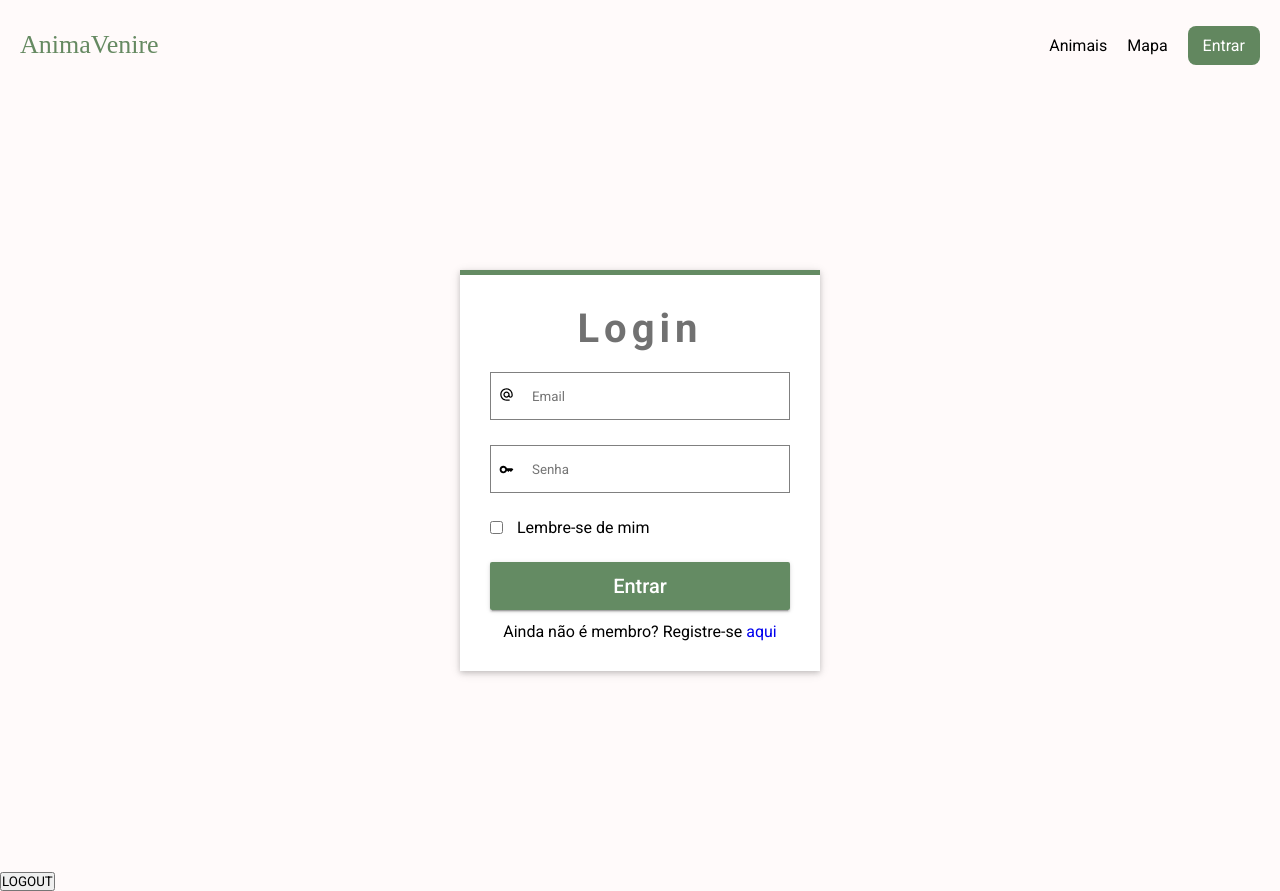
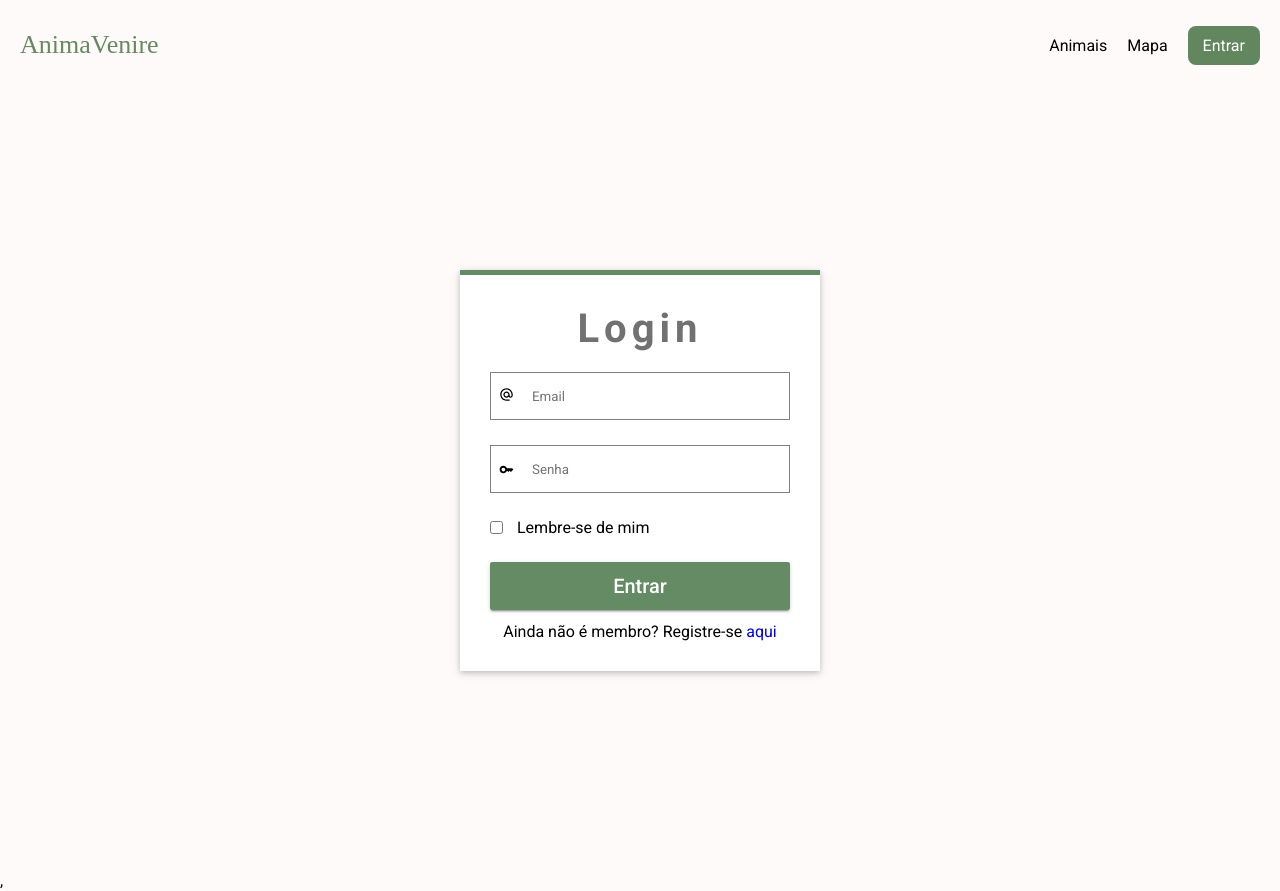
Before and after one commit to kyoduke/animavenire-react, a React (Vite) app: page /login in a window 1280 px wide. Built offline with nearby package versions, Linux system fonts and the light colour scheme.

Commit message:
changed file naming structure

```diff
--- a/src/components/Header/index.tsx
+++ b/src/components/Header/Header.tsx
@@ -4,7 +4,8 @@ import { Link } from "react-router-dom";
 import { useAuth } from "../../contexts/AuthContext";
 
 const Header: FC = () => {
-  const { isLogged, login, logout } = useAuth();
+  const { isLogged, logout } = useAuth();
+
   return (
     <header className="navbar">
       <ul>
--- a/src/main.tsx
+++ b/src/main.tsx
@@ -2,11 +2,12 @@ import { StrictMode } from "react";
 import { createRoot } from "react-dom/client";
 import { createBrowserRouter, RouterProvider } from "react-router-dom";
 import "./index.css";
-import Root from "./routes/Root/index.tsx";
-import LoginPage from "./routes/Login/index.tsx";
+import Root from "./routes/Root/Root.tsx";
+import LoginPage from "./routes/Login/Login.tsx";
 import { AuthProvider } from "./contexts/AuthContext.tsx";
-import { Logout } from "./routes/Logout/index.ts";
+import { Logout } from "./routes/Logout/Logout.ts";
 import ProtectedRoute from "./routes/ProtectedRoute.tsx";
+import PublicRoute from "./routes/PublicRoute.tsx";
 
 const router = createBrowserRouter([
   {
@@ -19,7 +20,11 @@ const router = createBrowserRouter([
   },
   {
     path: "/login",
-    element: <LoginPage />,
+    element: (
+      <PublicRoute>
+        <LoginPage />,
+      </PublicRoute>
+    ),
   },
   {
     path: "/logout",
--- /dev/null
+++ b/src/routes/Login/Login.tsx
@@ -0,0 +1,13 @@
+import Header from "../../components/Header/Header";
+import Login from "../../components/Login/Login";
+import "./index.css";
+
+export default function LoginPage() {
+  // TODO: Login Page
+  return (
+    <>
+      <Header />
+      <Login />
+    </>
+  );
+}
--- a/src/routes/Login/index.tsx
+++ /dev/null
@@ -1,16 +0,0 @@
-import Header from "../../components/Header";
-import Login from "../../components/Login";
-import "./index.css";
-import { useAuth } from "../../contexts/AuthContext";
-
-export default function LoginPage() {
-  const { login } = useAuth();
-  // TODO: Login Page
-  return (
-    <>
-      <Header />
-      <Login />
-      <button onClick={() => login()}>LOGOUT</button>
-    </>
-  );
-}
--- /dev/null
+++ b/src/routes/PublicRoute.tsx
@@ -0,0 +1,19 @@
+import { Navigate } from "react-router-dom";
+import { useAuth } from "../contexts/AuthContext";
+import { ReactNode } from "react";
+
+interface Props {
+  children?: ReactNode;
+}
+
+function PublicRoute({ children }: Props) {
+  const { isLogged } = useAuth();
+
+  if (isLogged) {
+    return <Navigate to="/" />;
+  }
+
+  return children;
+}
+
+export default PublicRoute;
--- a/src/routes/Root/index.tsx
+++ b/src/routes/Root/Root.tsx
@@ -1,4 +1,4 @@
-import Header from "../../components/Header";
+import Header from "../../components/Header/Header";
 import "./index.css";
 
 export default function Root() {
```
Also changed, not shown: src/components/Login/Login.tsx (renamed from src/components/Login/index.tsx), src/routes/Logout/Logout.ts (renamed from src/routes/Logout/index.ts).
